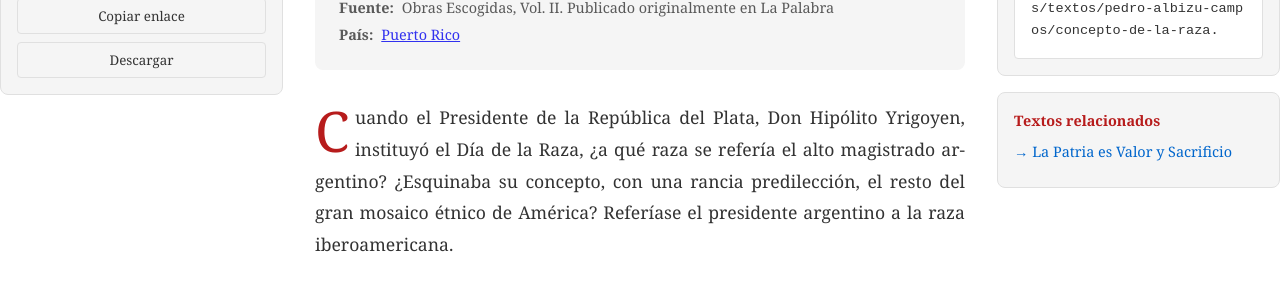
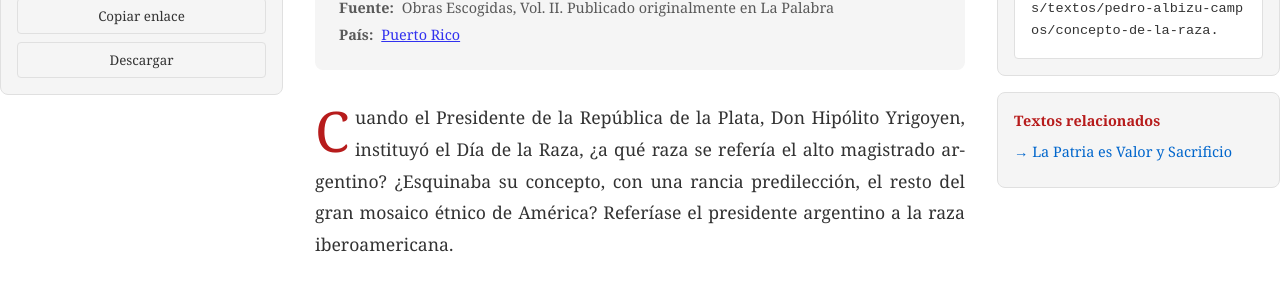
Before and after one commit to archivohispano/archivo, a Jekyll site: the page built from _texts/es/pedro-albizu-campos/concepto-de-la-raza.md, in a window 1280 px wide and 900 px high. Shown: the part 353-644 px from the top of the window. Built offline with Jekyll 4.4.1, drawn with Linux system fonts in a browser that asks for light colours.

Commit message:
Update concepto-de-la-raza.md

```diff
--- a/_texts/es/pedro-albizu-campos/concepto-de-la-raza.md
+++ b/_texts/es/pedro-albizu-campos/concepto-de-la-raza.md
@@ -15,7 +15,7 @@ collections:
   - nacionalismo-puertorriqueno
 ---
 
-Cuando el Presidente de la República del Plata, Don Hipólito Yrigoyen, instituyó el Día de la Raza, ¿a qué raza se refería el alto magistrado argentino? ¿Esquinaba su concepto, con una rancia predilección, el resto del gran mosaico étnico de América? Referíase el presidente argentino a la raza iberoamericana.
+Cuando el Presidente de la República de la Plata, Don Hipólito Yrigoyen, instituyó el Día de la Raza, ¿a qué raza se refería el alto magistrado argentino? ¿Esquinaba su concepto, con una rancia predilección, el resto del gran mosaico étnico de América? Referíase el presidente argentino a la raza iberoamericana.
 
 Para nosotros la raza nada tiene que ver con la biología. Ni tez lunada, ni cabello hervido, ni oblicuidad de ojo. Raza es una perpetuidad de virtudes y de instituciones características. Nos distinguimos por nuestra cultura, por nuestro valor, por nuestra hidalguía, por nuestro sentido católico de la civilización.
 
```
